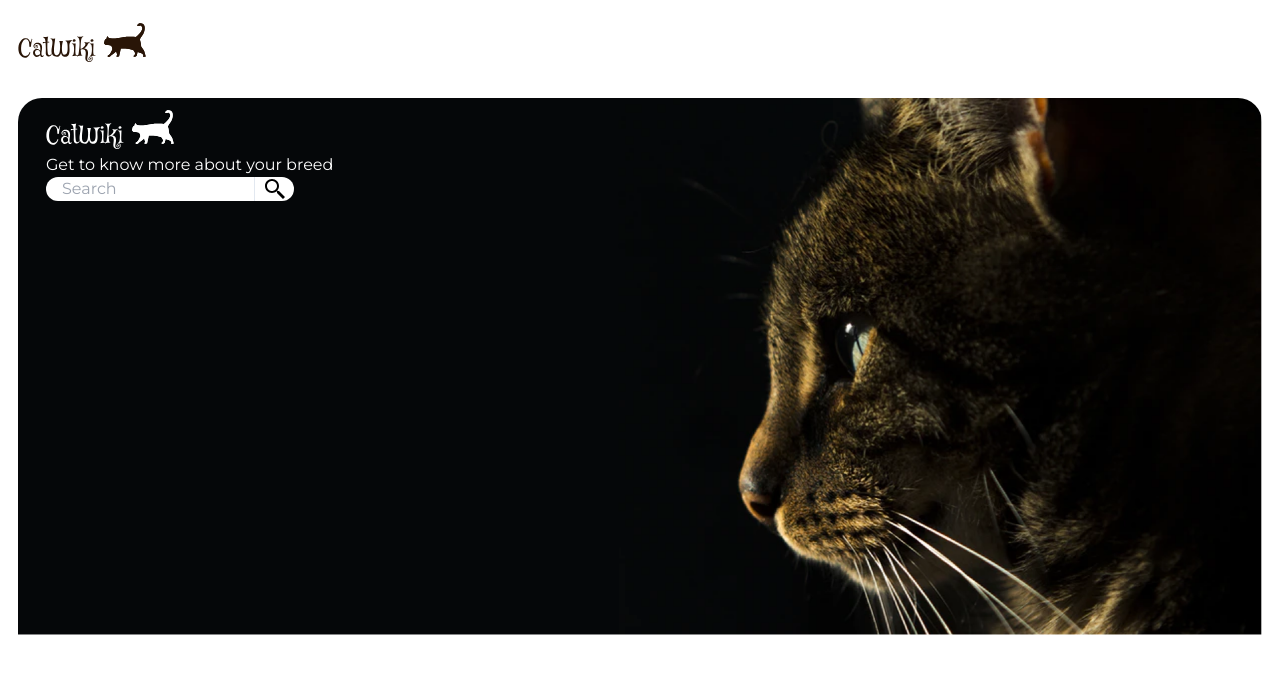
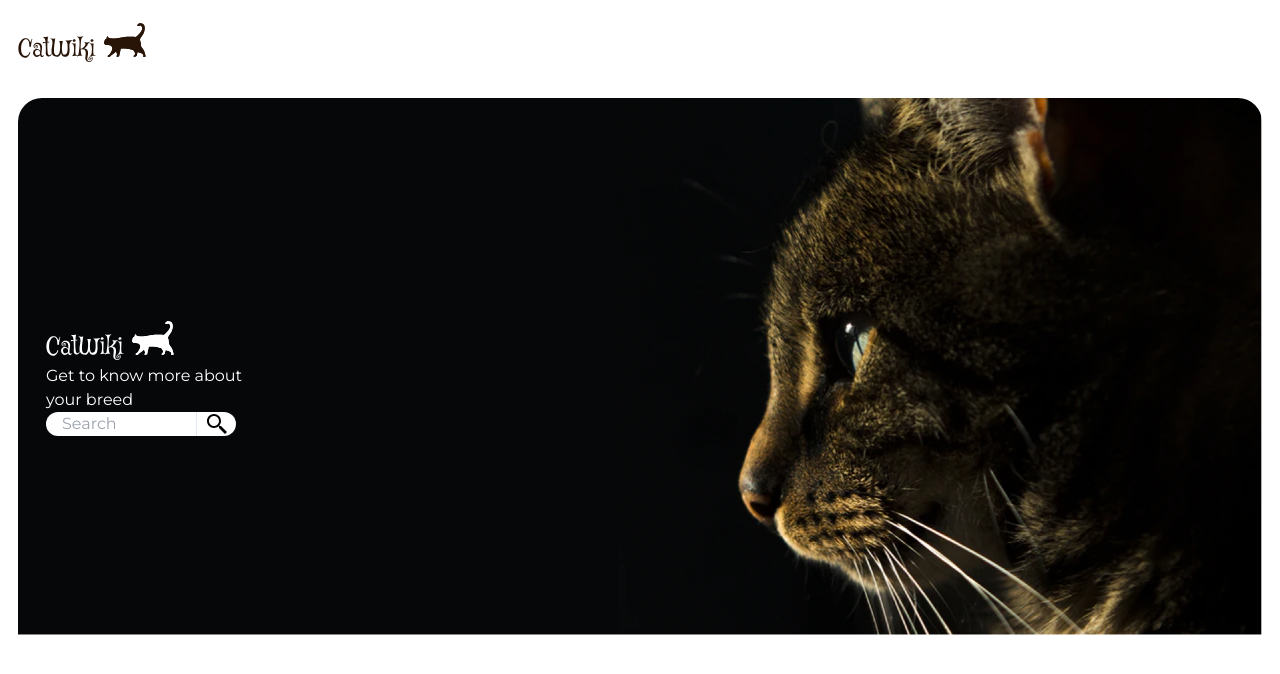
Before and after one commit to ronaldlamdev/catwiki-devio-mern, a React (Vite) app in the folder frontend/: page / in a window 1280 px wide. Shown: the top 674 px of the page. Built offline with nearby package versions, Linux system fonts and the light colour scheme.

Commit message:
added some media queires to the text div in search div

```diff
--- a/frontend/src/assets/sections/Search.tsx
+++ b/frontend/src/assets/sections/Search.tsx
@@ -7,23 +7,32 @@ import HeroCatLg from '../images/HeroImagelg.png';
 const Search = () => {
   return (
     <div className='px-[1.125rem] mt-8'>
+
+      {/* Cat image and search */}
       <div className='w-full relative'>
         <picture>
-          <source srcSet={HeroCatLg} media='(width > 1024px)'/>
-          <source srcSet={HeroCatMd} media='(768px <= width < 1023px)'/>
+          <source srcSet={HeroCatLg} media='(min-width: 1024px)'/>
+          <source srcSet={HeroCatMd} media='(min-width: 768px)'/>
           <img src={HeroCatSm} className='w-full rounded-t-3xl' alt='Cat'/>
         </picture>
-        <div className='absolute top-3 left-7'>
-          <img src={Logo} className='invert contrast-[150%]' alt='logo'/>
-          <h1 className='text-white'>Get to know more about your breed</h1>
+        <div className='flex flex-col justify-center h-full items-start absolute top-3 left-7 w-[135px] min-[465px]:w-[160px] min-[550px]:w-[200px]'>
+          <div>
+            <img src={Logo} className='invert contrast-[150%]' alt='logo'/>
+            <h1 className='text-white text-sm min-[465px]:text-base'>Get to know more about your breed</h1>
+          </div>
           <div className='flex'>
-            <input type='text' placeholder='Search' className='pl-4 rounded-l-3xl'/>
+            <input type='text' placeholder='Search' className='pl-4 text-sm rounded-l-3xl w-[90px] min-[465px]:w-[120px] min-[550px]:w-[150px] min-[465px]:text-base'/>
             <div className='bg-white flex justify-center rounded-r-3xl border-l-slate-200 border-l w-10'>
               <img src={SearchIcon} alt='search icon'/>
             </div>
           </div>
         </div>
       </div>
+
+      {/* Discover breeds */}
+      <div>
+
+      </div>
     </div>
   )
 }
```
